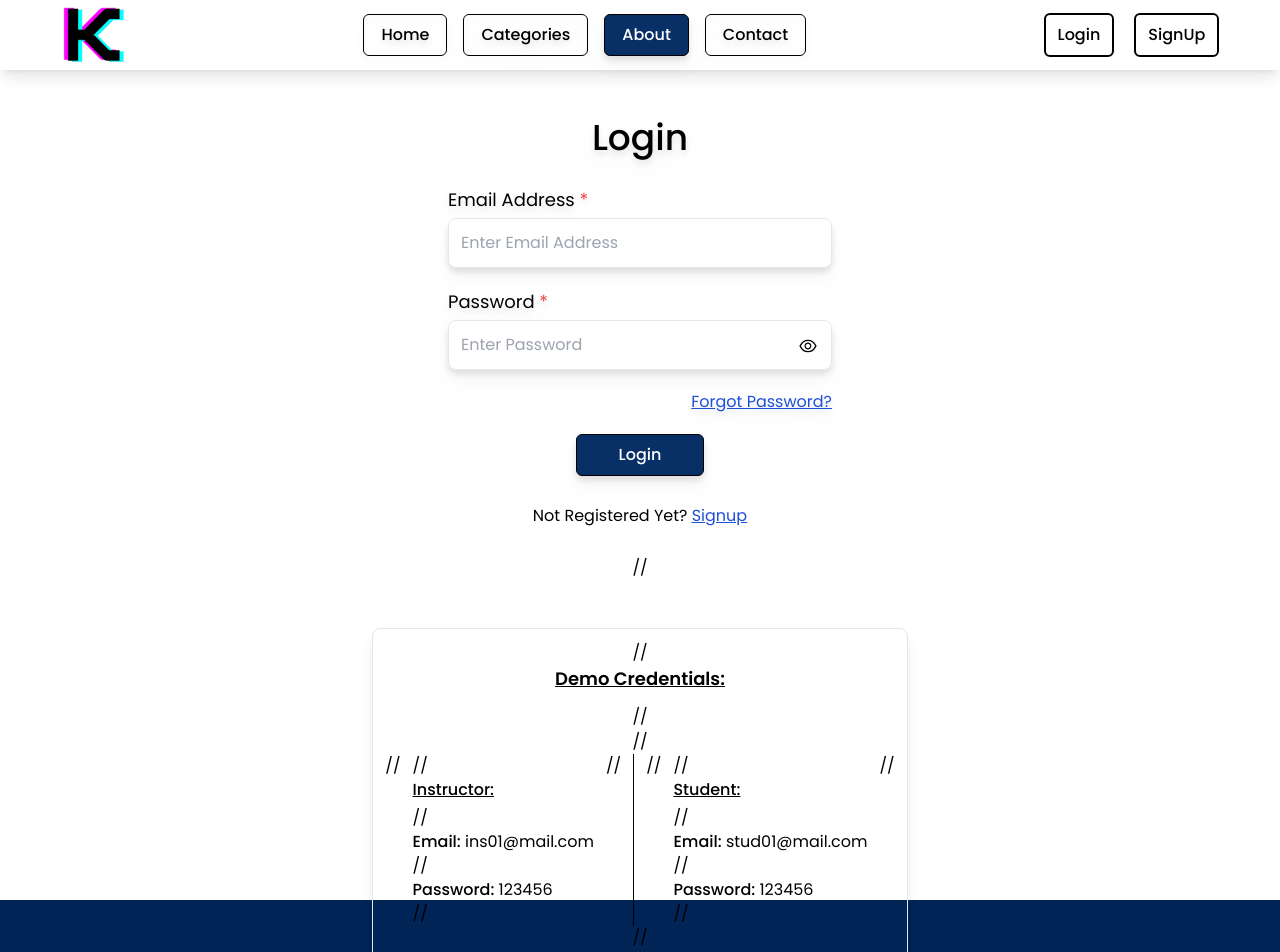
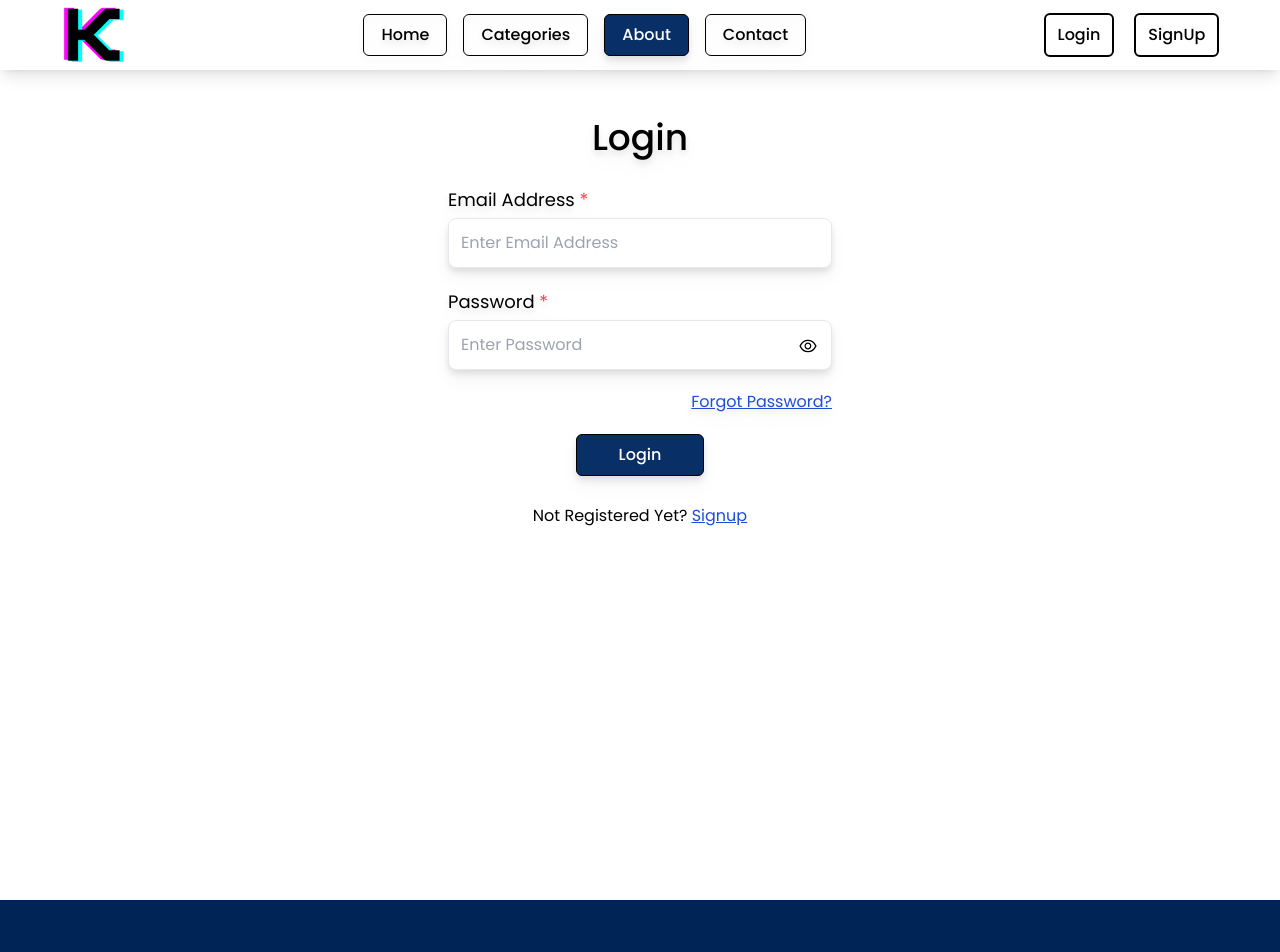
Before and after one commit to Krishna7141/edtech-frontend, a React (Vite) app: page /login in a window 1280 px wide. Shown: the top 952 px of the page. Built offline with nearby package versions, Linux system fonts and the light colour scheme; no server answers.

Commit message:
Update Login.jsx

```diff
--- a/src/Pages/Login.jsx
+++ b/src/Pages/Login.jsx
@@ -57,23 +57,6 @@ const Login = () => {
         <div>
           <p>Not Registered Yet? <span className='text-blue-700 underline'><Link to='/signup'>Signup</Link></span></p>
         </div>
-        // <div className='mx-auto max-md:w-[90%] border p-3 flex flex-col rounded-lg shadow-lg items-center justify-center mt-5'>
-        //     <p className='text-lg text-center font-bold underline mb-3'>Demo Credentials: </p>
-        //     <hr />
-        //     <div className='flex gap-3'>
-        //       <div>
-        //         <p className='font-medium mb-1 underline'>Instructor: </p>
-        //         <p><span className='font-medium'>Email:</span> ins01@mail.com</p>
-        //         <p><span className='font-medium'>Password:</span> 123456</p>
-        //       </div>
-        //       <div className='w-[1px] bg-black'></div>
-        //       <div>
-        //         <p className='font-medium mb-1 underline'>Student: </p>
-        //         <p><span className='font-medium'>Email:</span> stud01@mail.com</p>
-        //         <p><span className='font-medium'>Password:</span> 123456</p>
-        //       </div>
-        //     </div>
-        // </div>
     </div>
     )
   )
```
